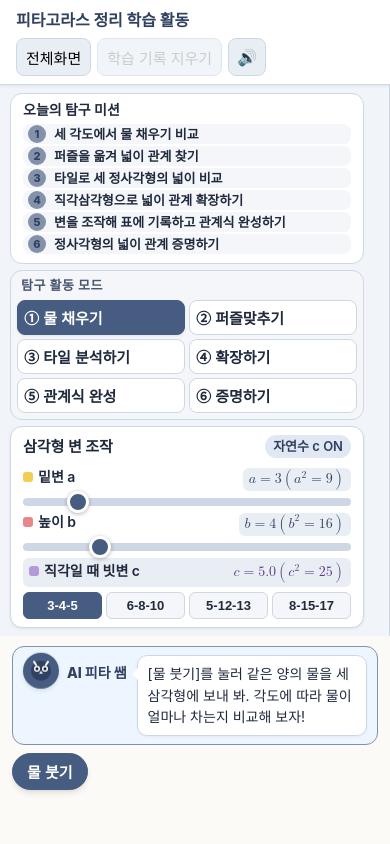
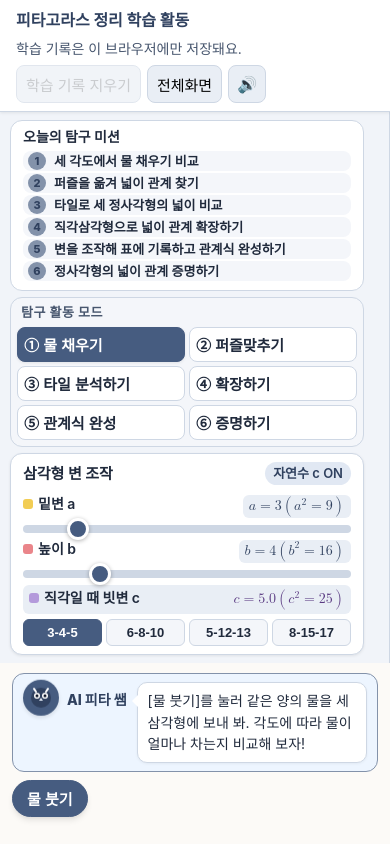
Before and after one commit to dkim-23/bruner, a plain HTML site: page index.html in a window 390 px wide. Shown: the top 844 px of the page. Drawn offline with Linux system fonts and the light colour scheme.

Commit message:
Show browser storage notice alongside header controls

```diff
--- a/index.html
+++ b/index.html
@@ -994,6 +994,7 @@
     @media (max-width: 640px) {
       header { height: auto; min-height: 56px; flex-wrap: wrap; gap: 6px; padding-block: 8px; }
       .header-right { flex-wrap: wrap; gap: 6px; }
+      #progressStatus { flex-basis: 100%; }
       main, main[data-mode="data"] { grid-template-columns: minmax(0, 1fr); }
       .panel-left { height: auto; }
       .panel-right { padding-inline: 10px; }
@@ -1023,8 +1024,9 @@
     </div>
 
     <div class="header-right">
+      <p id="progressStatus" role="status">학습 기록은 이 브라우저에만 저장돼요.</p>
+      <button class="btn-icon" id="btnClearProgress" type="button" disabled>학습 기록 지우기</button>
       <button class="btn-icon" id="btnFullscreen" aria-pressed="false">전체화면</button>
-      <button class="btn-icon" id="btnClearProgress" type="button" disabled>학습 기록 지우기</button>
       <button class="btn-icon" id="btnSoundToggle" type="button" aria-label="소리" aria-pressed="true">🔊</button>
     </div>
   </header>
@@ -1262,8 +1264,6 @@
 
     <!-- [우측 패널 20%] 데이터 및 상징화 노트 (Symbolic) -->
     <aside class="panel-right" aria-label="탐구 기록 및 관계식" tabindex="0" hidden>
-      <p id="progressStatus" role="status">학습 기록은 이 브라우저에만 저장돼요.</p>
-
       <!-- 탐구 데이터 표 -->
       <div class="section-title">
         <span id="dataTableTitle">탐구 데이터 표</span>
```
